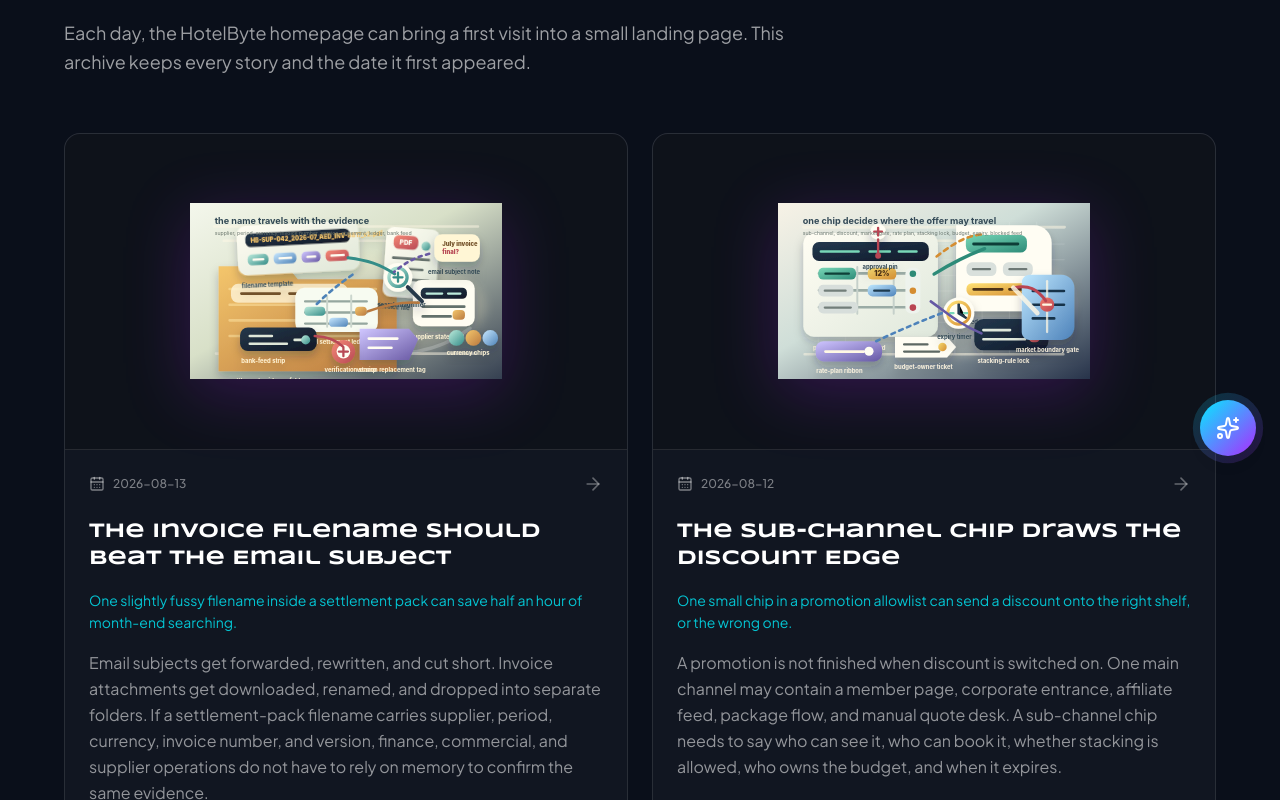
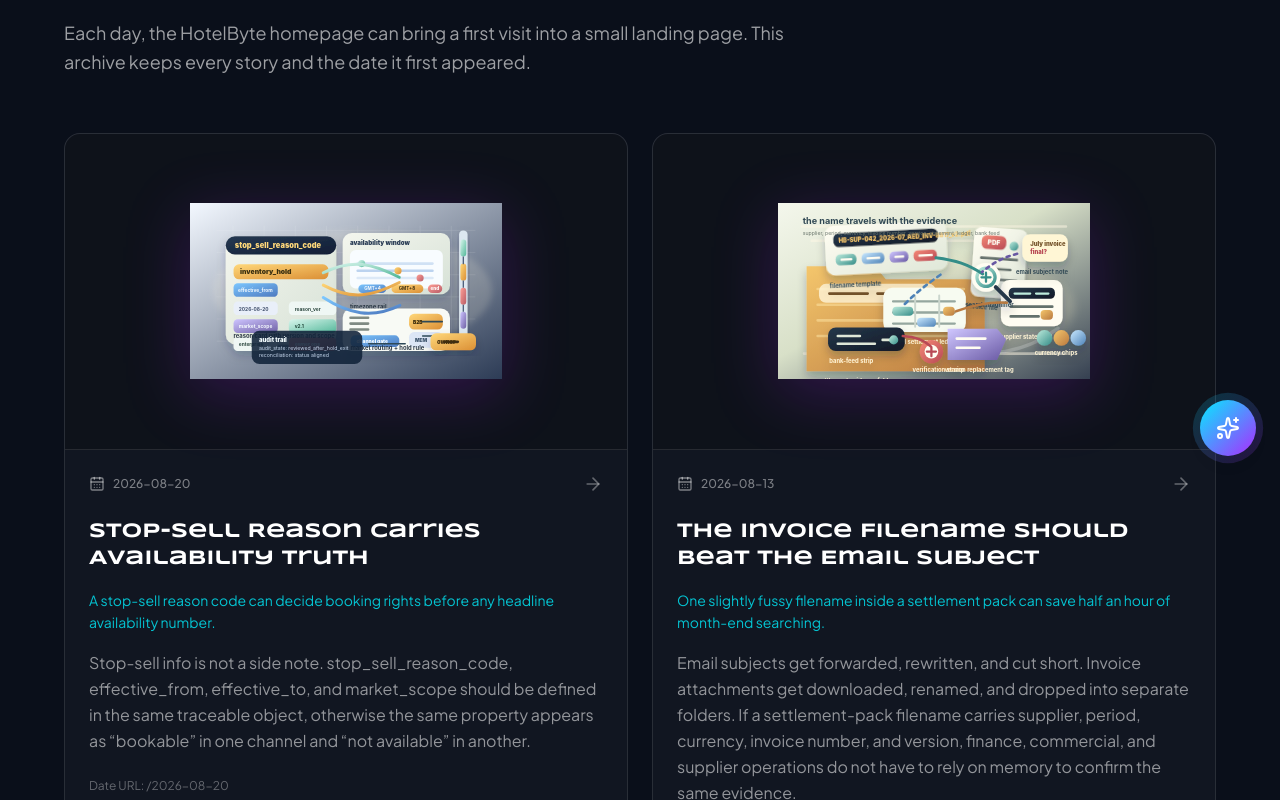
Before and after one commit to hotelbyte-com/hotelbyte-landing, a React (Vite) app: page /stories in a window 1280 px wide. Shown: the part 320-1120 px from the top of the page. Built offline with nearby package versions, Linux system fonts and the light colour scheme; no server answers.

Commit message:
Lore: add daily story for 2026-08-20

```diff
--- a/src/data/dailyStories.ts
+++ b/src/data/dailyStories.ts
@@ -3461,6 +3461,72 @@ export const dailyStories: DailyStory[] = [
     },
     generatedBy: 'codex-daily-story-publisher',
     generatedAt: '2026-08-13T10:13:30+04:00'
+  },
+  {
+    date: '2026-08-20',
+    slug: 'stop-sell-reason-keeps-availability-honest',
+    content: {
+      zh: {
+        title: '停售信号比库存数字更先说真相',
+        mood: '一个停售原因码，常常比 “0 可售” 更早决定了今天谁能买得到。',
+        theme: '停售信息和可售窗口要成为一张能共识的可复核对象',
+        summary:
+          '停售信息不是补充字段。stop_sell_reason_code、effective_from、effective_to、market_scope、owner 都应当在同一张可追踪对象里说明清楚，否则同一家酒店会在不同渠道反复出现“能卖 / 不能卖”拉扯。',
+        body: [
+          '供应链里有一行很像注释的字段：stop_sell_reason_code。它看起来像“原因说明”的附件，实际上常常是订单是否被允许继续传播的闸门。一个 6 月 1 号下午的记录就能说明问题：reason=inventory_hold，effective 2026-08-20 到 2026-08-22，market_scope=enterprise。另一个渠道只看到这个代码的一半，继续把库存发给了会员端。',
+          '一旦停售信息没有被统一解释，它就会变成多义的道具。前端看到的是红色不可售，某个运营后台看到的是白天可售，供应商那边则把同一段时间当成“待验价”。同一天同一间房在三块屏幕上写出三种状态，不是系统快了，恰恰是对象边界没被确定。',
+          '把停售信号从“隐含约定”改成“可复核对象”，要付出一点工程成本：reason 的语义库需要版本、市场维度、时区边界和失效机制；effective窗口也要能被审计；owner 要告诉团队谁能把状态从“hold”改回“open”。但这个代价可见且可回收，关键是在于它把“今天是不是可售”从经验上移回规则上。',
+          '今天对供应商分销更有意义的不是让每个团队都猜一个版本正确，而是让一张停售卡片在结算、渠道配置、商户提醒之间保持同一个指向。人再忙，也不会每次都去给一个看起来是同一个房型的“灰色卡”编不同故事。'
+        ],
+        ctaLabel: '返回 HotelByte 首页'
+      },
+      en: {
+        title: 'Stop-Sell Reason Carries Availability Truth',
+        mood: 'A stop-sell reason code can decide booking rights before any headline availability number.',
+        theme: 'Make stop-sell reason and availability windows into one auditable object',
+        summary:
+          'Stop-sell info is not a side note. stop_sell_reason_code, effective_from, effective_to, and market_scope should be defined in the same traceable object, otherwise the same property appears as “bookable” in one channel and “not available” in another.',
+        body: [
+          'There is a field that looks like a comment: stop_sell_reason_code. It feels like metadata, but in practice it is often the gate deciding whether a room can continue through the distribution flow. A row may read: reason=inventory_hold, effective 2026-08-20 to 2026-08-22, market_scope=enterprise. Another channel, parsing only part of that row, still exposed inventory to its member pathway.',
+          'When stop-sell information is not interpreted consistently, it becomes ambiguous object-like prose. One dashboard shows a red unavailable badge, another operations panel shows daytime availability, while the supplier side treats the same period as “pending rate validation.” The same room with three states on the same day is not a fast system. It is an unbounded object boundary.',
+          'Turning stop-sell signals into auditable objects has a real implementation cost: reason code taxonomy needs versioning, market scope, timezone edges, and expiry rules; effective windows need auditability; owners must be explicit about who can move a hold back to open. The cost is visible and recoverable. The point is that the answer to “is this room sellable today?” moves from tribal memory to policy.',
+          'For supplier distribution, the outcome is not that every team trusts the same UI. It is that the same stop-sell card remains coherent across settlement checks, channel setup, and merchant notices. Even when teams are busy, they no longer need to narrate three different versions for a room that should have one availability answer.'
+        ],
+        ctaLabel: 'Back to the HotelByte homepage'
+      }
+    },
+    visual: {
+      src: '/daily/2026-08-20.svg',
+      alt: {
+        zh: '停售原因卡片与可售窗口表的编辑插图，画面中有带版本与生效区间的 reason code 表单、市场作用域开关、时区时钟尺、失效审批戳、渠道门禁图标、库存可售/停售流向箭头、审计时间线、以及连接结算复核单的证据线。',
+        en: 'An editorial illustration of a stop-sell object set with a reason code form carrying version and effective window, market-scope switch, timezone ruler, expiry approval stamp, channel gate, sellable-stop flow arrows, audit timeline, and evidence lines leading to settlement review.'
+      },
+      caption: {
+        zh: '停售信号最危险的不是“看起来没库存”，而是同一房型在不同上下文里被讲成不同故事。版本、范围和失效边界要写在同一张卡上。',
+        en: 'The risk is not merely “sold out.” It is the same room being narrated as different availability states across contexts. Version, scope, and expiry boundary should live on one card.'
+      }
+    },
+    nextThemeSeeds: {
+      zh: [
+        '停售原因码字典里同一个枚举如何避免在不同市场重复定义',
+        '可售窗口表里的 market_window 标记如何在时区切换时避免误售',
+        '黑名单/白名单切换时，渠道审批单的 ownership 字段如何接管停售状态',
+        '合同条款附件里的 blackout date 与 rate plan 继承链如何保持一致',
+        '对账差异表里“待供应商确认”状态，怎样和停售触发一起解释争议'
+      ],
+      en: [
+        'How to avoid reusing one stop-sell code enum differently across markets',
+        'How market_window flags on availability tables prevent accidental sellability across timezone transitions',
+        'How ownership on channel approval docs should manage stop-sell transitions during allowlist changes',
+        'How blackout dates in contract appendices stay aligned with rate-plan inheritance',
+        'How a pending-supplier-confirmation reconciliation status explains a stop-sell dispute better'
+      ]
+    },
+    cta: {
+      href: '/'
+    },
+    generatedBy: 'codex-daily-story-publisher',
+    generatedAt: '2026-08-20T10:21:00+04:00'
   }
 ];
 
```
Also changed, not shown: public/daily/2026-08-20.svg (added).
